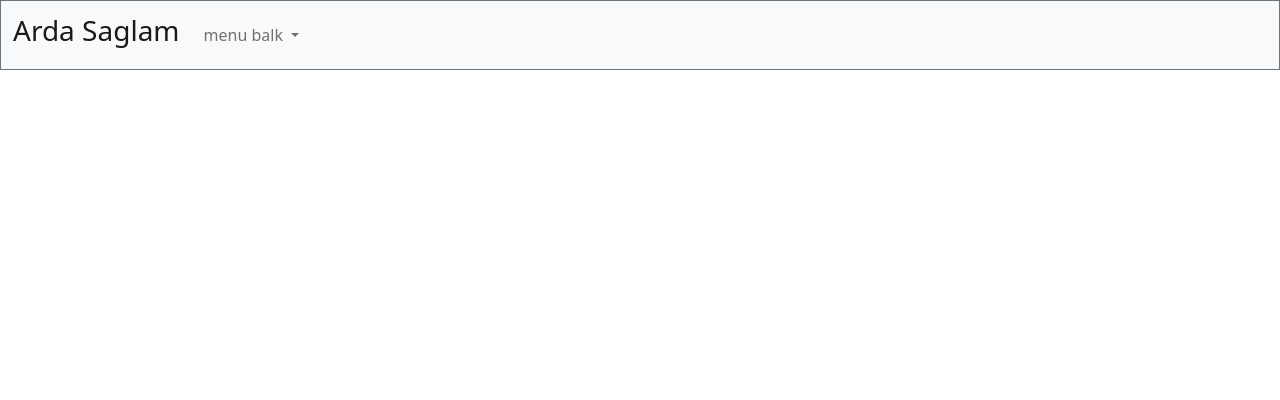
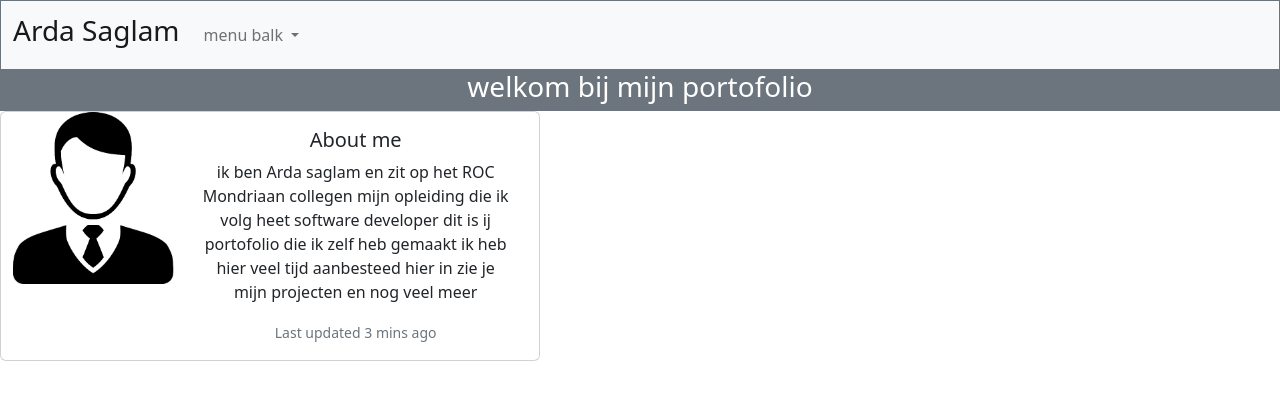
Before and after one commit to ArdaSaglam25/ArdaSaglam25.github.io, a plain HTML site: page index.html in a window 1280 px wide. Drawn offline with nearby package versions, Linux system fonts and the light colour scheme.

Commit message:
klaar home pagina

```diff
--- a/index.html
+++ b/index.html
@@ -56,6 +56,30 @@
     </div>
   </nav>
 
+  <div class="container-fluid">
+    <div class="row">
+      <div class="col-sm-12 bg-secondary text-center text-white">
+        <h3>welkom bij mijn portofolio</h3>
+      </div>
+      <div class="card mb-3" style="max-width: 540px;">
+        <div class="row g-0">
+          <div class="col-md-4">
+            <img src="/img/ik1.jpg" class="img-fluid rounded-start" alt="...">
+          </div>
+          <div class="col-md-8">
+            <div class="card-body text-center">
+              <h5 class="card-title">About me </h5>
+              <p class="card-text"> ik ben Arda saglam en zit op het ROC Mondriaan collegen mijn opleiding die
+                ik volg heet software developer dit is  ij  portofolio die ik zelf heb  gemaakt ik heb hier veel tijd aanbesteed
+                hier in zie je mijn projecten en nog veel meer
+              </p>
+              <p class="card-text"><small class="text-muted">Last updated 3 mins ago</small></p>
+            </div>
+          </div>
+        </div>
+      </div>
+    </div>
+  </div>
 
 
 
```
Also changed, not shown: img/ik1.jpg (added).
